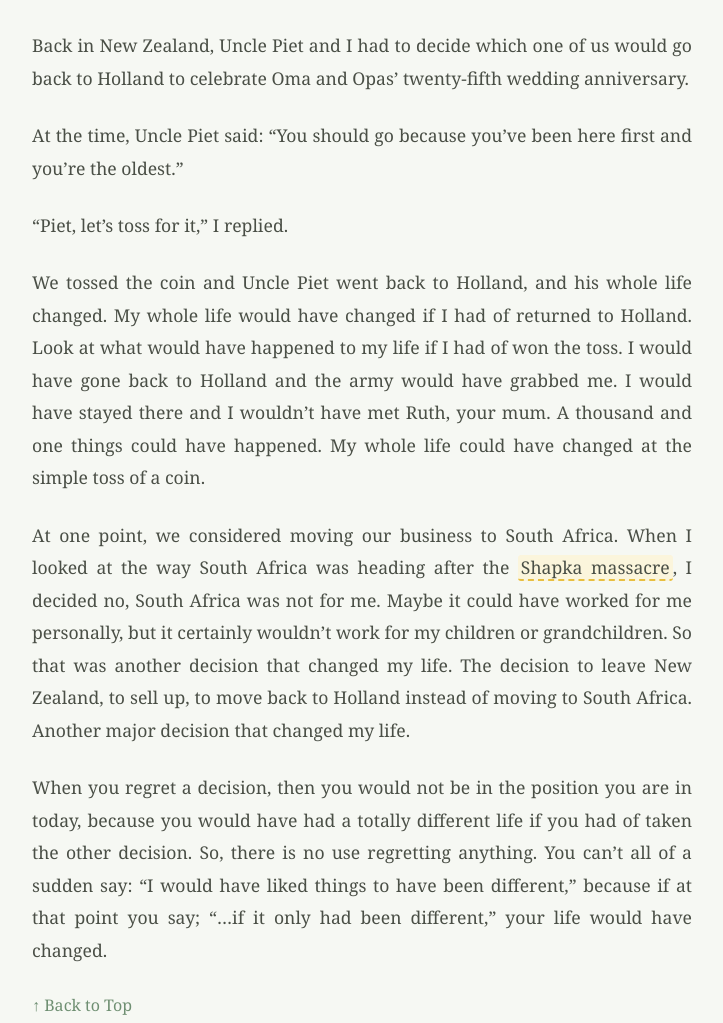
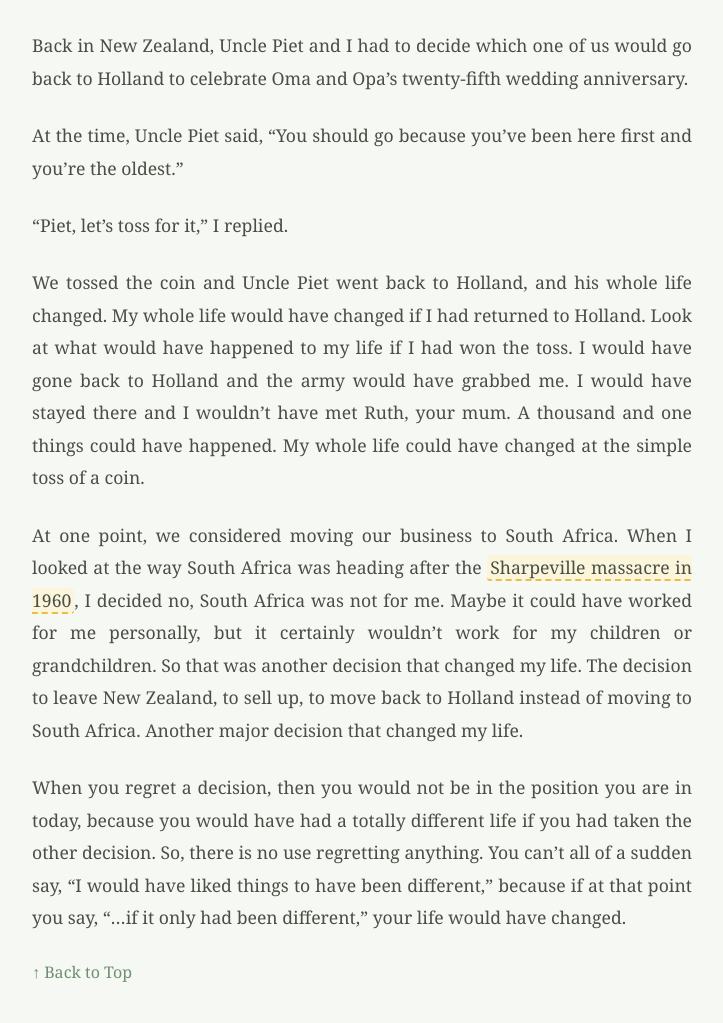
Before and after one commit to omarobbiestories/omarobbiestories.github.io, a plain HTML site: page dads-autobiography.html in a window 1280 px wide. Shown: the part 9590-10613 px from the top of the page, without its empty margins (278-1001 px from the left). Drawn offline with Linux system fonts and the light colour scheme.

Commit message:
Apply approved corrections to Chapter 1 sections 1 and 2

```diff
--- a/dads-autobiography.html
+++ b/dads-autobiography.html
@@ -379,9 +379,9 @@
 
 <h3 id="life-is-an-adventure" class="chapter-subheading">Life Is an Adventure</h3>
 
-  <p>“I’ve had so many adventures in my life and have certainly achieved a lot. Also built a lot of buildings. It’s been, and still is, a very full life, with tragedies along the way. Whether it’s losing Helen, or Uncle Dick, I feel that as long as you keep living the life you're living, you can put them in your heart. You think of them, your loved ones, but don’t allow your life to be totally different because they’re gone.</p>
-
-  <p>When Helen passed away, it was the saddest moment in my life, but we still had young Peter, Robbie, Bram, Annelies and of course my beloved wife, Elizabeth. I had a family. Sure, we were sad, it was a tragedy. I still look at the photograph of Helen, and the funny thing is that I’m looking at a young girl’s photograph. I’m not looking at a lady who would be fifty-two now, with a couple of kids and all.</p>
+  <p>I’ve had so many adventures in my life and have certainly achieved a lot. Also built a lot of buildings. It’s been, and still is, a very full life, with tragedies along the way. Whether it’s losing Helen or Uncle Dick, I feel that as long as you keep living the life you're living, you can put them in your heart. You think of them, your loved ones, but don’t allow your life to be totally different because they’re gone.</p>
+
+  <p>When Helen passed away, it was the saddest moment in my life, but we still had young Peter, Robbie, Bram, Annelies and, of course, my beloved wife, Elizabeth. I had a family. Sure, we were sad, it was a tragedy. I still look at the photograph of Helen, and the funny thing is that I’m looking at a young girl’s photograph. I’m not looking at a lady who would be fifty-two now, with a couple of kids and all.</p>
 
   <p>There’s one thing that I think would be silly, and that would be to have regrets and to say that I would have done things differently. Regret is a very negative feeling. If I regretted marrying the mother of my children, Ruth, none of my children would be here, not Bram or Robbie. I wouldn’t have adopted Jennifer and I wouldn’t have had Helen.</p>
 
@@ -391,17 +391,17 @@
   <h3 id="flip-of-a-coin" class="chapter-subheading">Flip of a Coin</h3>
 
 
-  <p>Back in New Zealand, Uncle Piet and I had to decide which one of us would go back to Holland to celebrate Oma and Opas’ twenty-fifth wedding anniversary.</p>
-
-  <p>At the time, Uncle Piet said: “You should go because you’ve been here first and you’re the oldest.”</p>
+  <p>Back in New Zealand, Uncle Piet and I had to decide which one of us would go back to Holland to celebrate Oma and Opa’s twenty-fifth wedding anniversary.</p>
+
+  <p>At the time, Uncle Piet said, “You should go because you’ve been here first and you’re the oldest.”</p>
 
   <p>“Piet, let’s toss for it,” I replied.</p>
 
-  <p>We tossed the coin and Uncle Piet went back to Holland, and his whole life changed. My whole life would have changed if I had of returned to Holland. Look at what would have happened to my life if I had of won the toss. I would have gone back to Holland and the army would have grabbed me. I would have stayed there and I wouldn’t have met Ruth, your mum. A thousand and one things could have happened. My whole life could have changed at the simple toss of a coin.</p>
-
-  <p>At one point, we considered moving our business to South Africa. When I looked at the way South Africa was heading after the <span class="check">Shapka massacre</span>, I decided no, South Africa was not for me. Maybe it could have worked for me personally, but it certainly wouldn’t work for my children or grandchildren. So that was another decision that changed my life. The decision to leave New Zealand, to sell up, to move back to Holland instead of moving to South Africa. Another major decision that changed my life.</p>
-
-  <p>When you regret a decision, then you would not be in the position you are in today, because you would have had a totally different life if you had of taken the other decision. So, there is no use regretting anything. You can’t all of a sudden say: “I would have liked things to have been different,” because if at that point you say; “…if it only had been different,” your life would have changed.</p>
+  <p>We tossed the coin and Uncle Piet went back to Holland, and his whole life changed. My whole life would have changed if I had returned to Holland. Look at what would have happened to my life if I had won the toss. I would have gone back to Holland and the army would have grabbed me. I would have stayed there and I wouldn’t have met Ruth, your mum. A thousand and one things could have happened. My whole life could have changed at the simple toss of a coin.</p>
+
+  <p>At one point, we considered moving our business to South Africa. When I looked at the way South Africa was heading after the <span class="check">Sharpeville massacre in 1960</span>, I decided no, South Africa was not for me. Maybe it could have worked for me personally, but it certainly wouldn’t work for my children or grandchildren. So that was another decision that changed my life. The decision to leave New Zealand, to sell up, to move back to Holland instead of moving to South Africa. Another major decision that changed my life.</p>
+
+  <p>When you regret a decision, then you would not be in the position you are in today, because you would have had a totally different life if you had taken the other decision. So, there is no use regretting anything. You can’t all of a sudden say, “I would have liked things to have been different,” because if at that point you say, “…if it only had been different,” your life would have changed.</p>
 
  <p class="back-link"><a href="#top">↑ Back to Top</a></p>
 </div>
```
